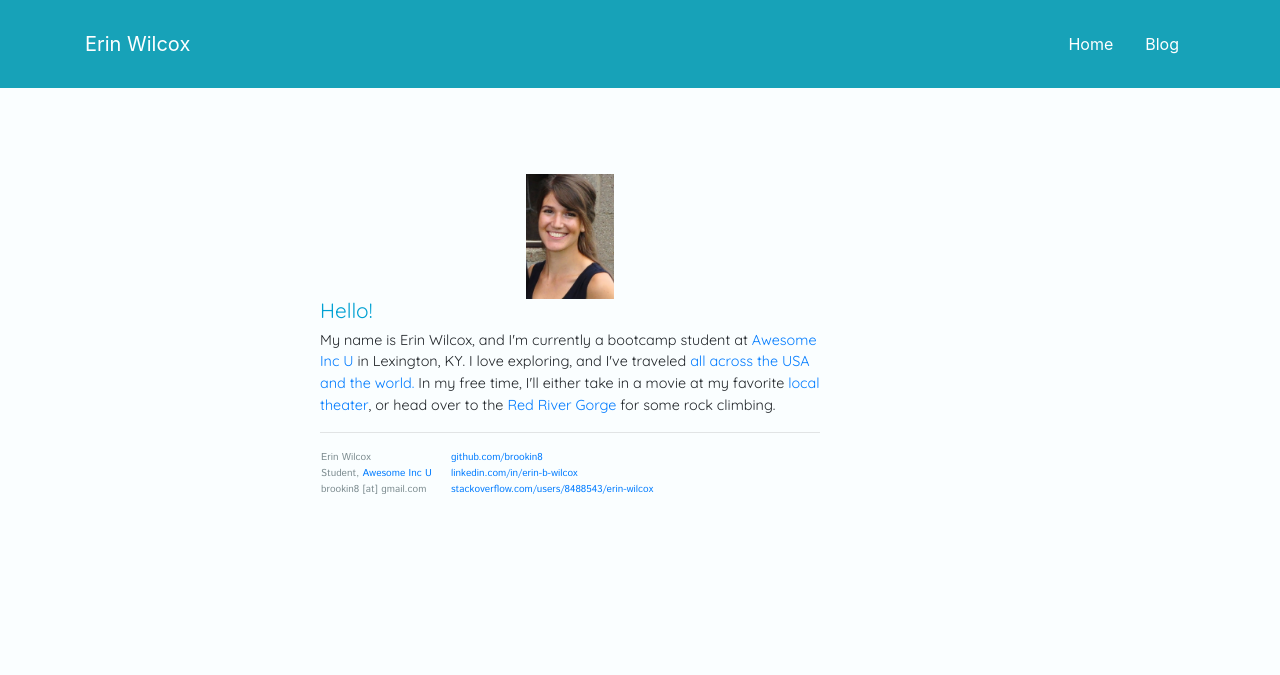
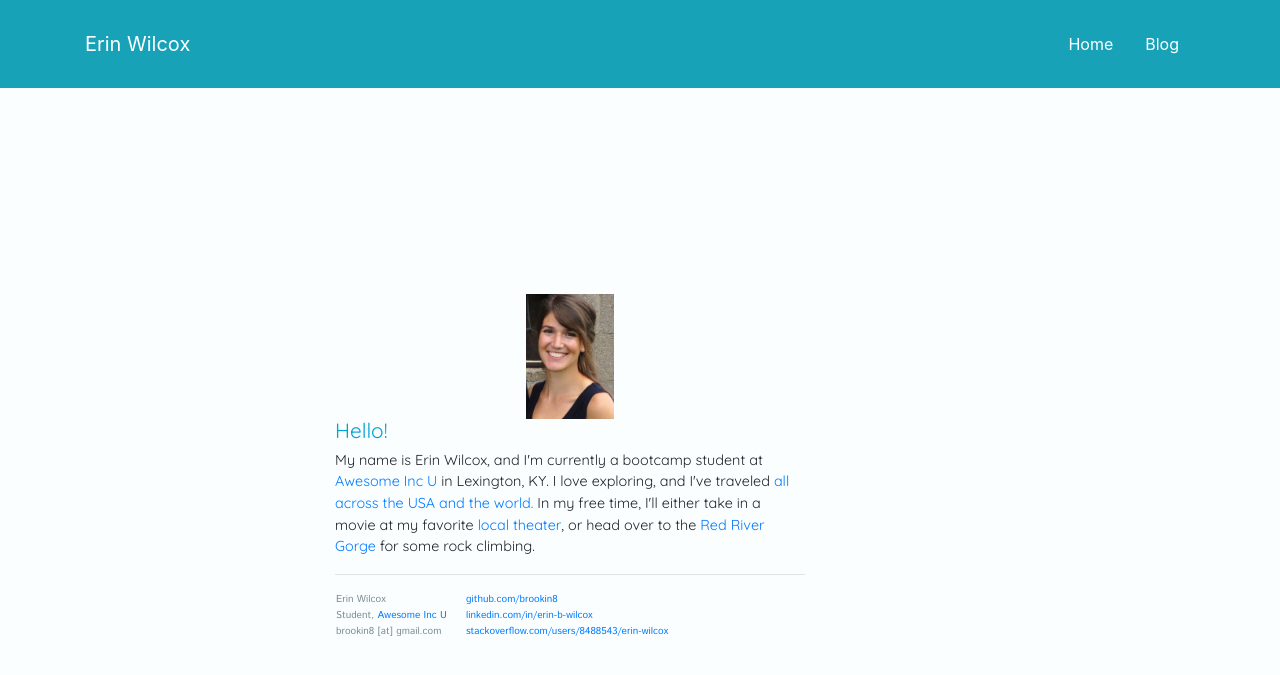
Before and after one commit to brookin8/brookin8.github.io, a Jekyll site: the page built from index.html, in a window 1280 px wide. Shown: the top 675 px of the page. Built offline with Jekyll 4.4.1, drawn with Linux system fonts in a browser that asks for light colours.

```diff
--- a/index.html
+++ b/index.html
@@ -10,7 +10,24 @@
 
 <body>
 
-		<div id="content">
+	<div id="content"">
+
+
+		<section id="portfolio">
+			<div class ="container">
+
+			<br>
+			<br>
+			<br>
+			<br>
+			<br>
+
+			</div>
+		</section>
+
+
+		<section id="about">
+			<div class ="container">
 				<img src="/About_Me.jpg">
 				<h1>Hello!</h1>
 				<p>My name is Erin Wilcox, and I'm currently a bootcamp student at <a href="https://www.awesomeinc.org/">Awesome Inc U</a> in Lexington, KY. I love exploring, and I've traveled <a href="https://thebrubus.wordpress.com/">all across the USA and the world.</a> In my free time, I'll either take in a movie at my favorite <a href="http://www.kentuckytheater.com/">local theater</a>, or head over to the <a href="http://www.redrivergorge.com/climbing.html">Red River Gorge</a> for some rock climbing.</p>
@@ -32,4 +49,8 @@
 					</tbody>
 				</table>
 			</div>
+		</section>
+
+
+	</div>
 </body>
```
Lines whose indentation alone changed are shown as unchanged.
